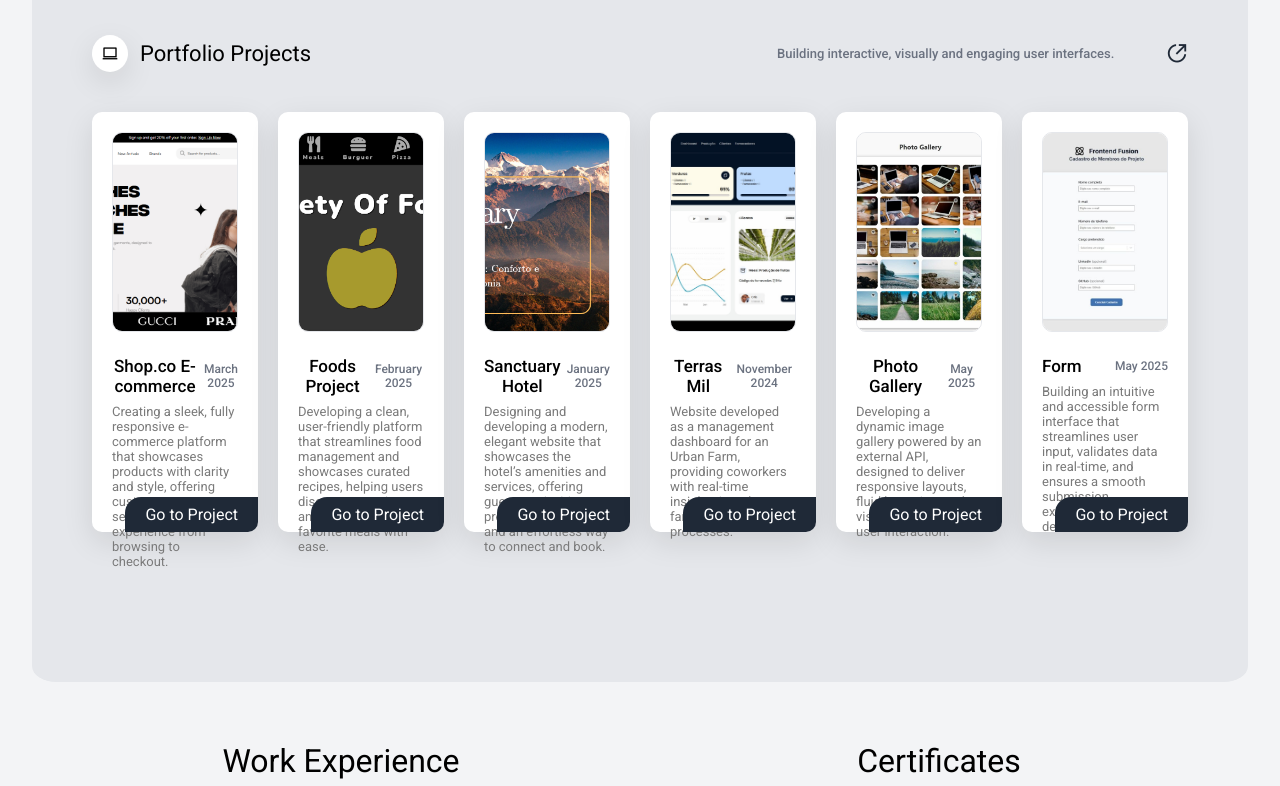
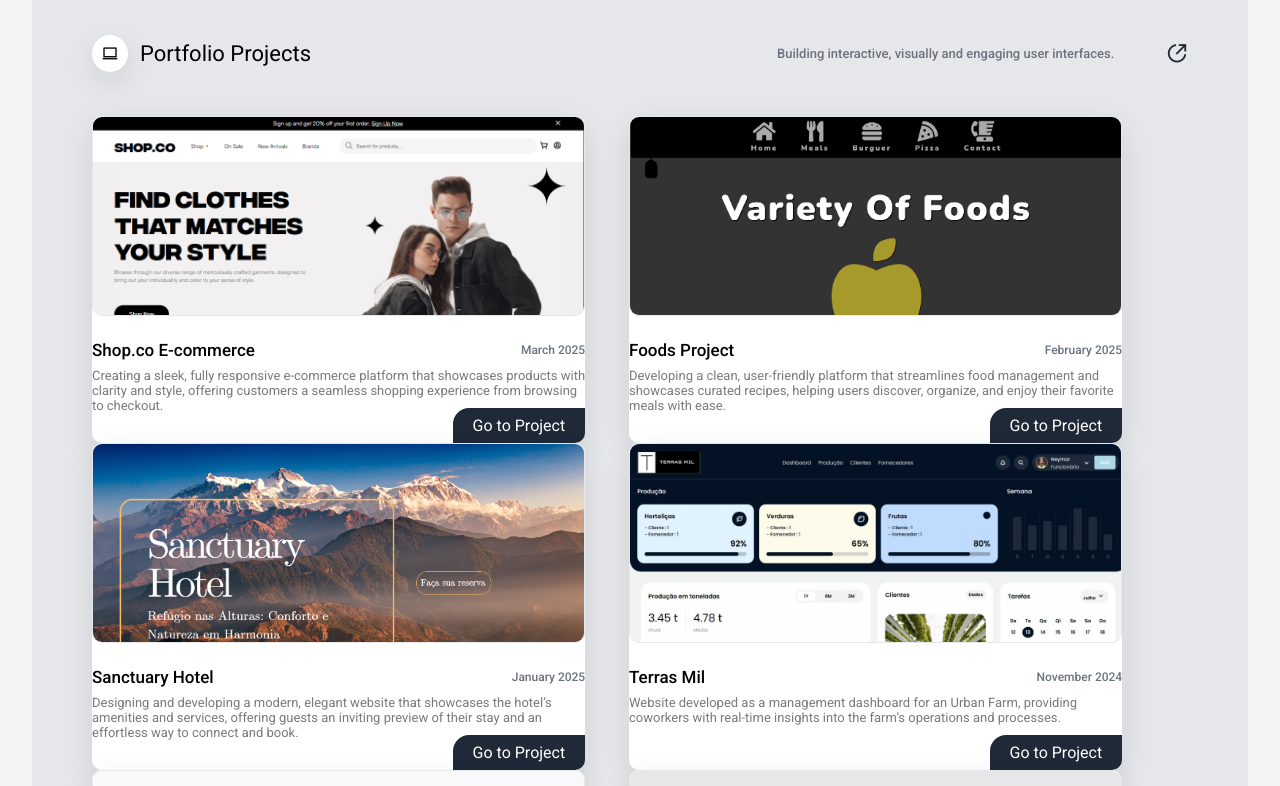
Before and after one commit to oluisvi/Portifolio, a React (Vite) app: page / in a window 1280 px wide. Shown: the part 1214-2000 px from the top of the page. Built offline with nearby package versions, Linux system fonts and the light colour scheme.

Commit message:
styles - ajustando cards do showcase

```diff
--- a/src/index.css
+++ b/src/index.css
@@ -371,16 +371,17 @@ html {
 }
 
 .category__projects {
-  margin-top: 40px;
+  margin-top: 4%;
   display: flex;
-  gap: 20px;
+  gap: 4%;
+  flex-wrap: wrap;
 }
 
 .project-card {
   position: relative;
-  width: 25%;
-  height: 420px;
-  padding: 20px;
+  width: 45%;
+  margin: 1%
+  padding: 4%;
   background: #fff;
   border-radius: 10px;
   box-shadow: 0 10px 30px rgba(0, 0, 0, 0.1);
```
